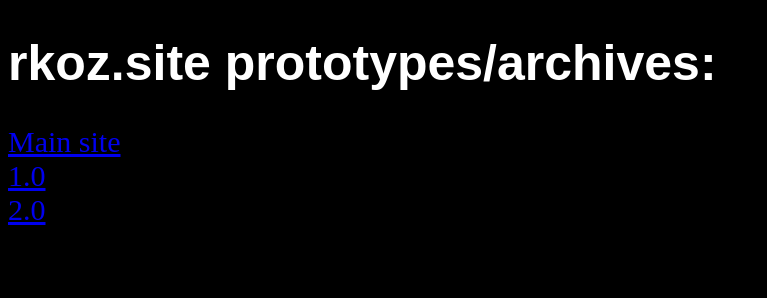
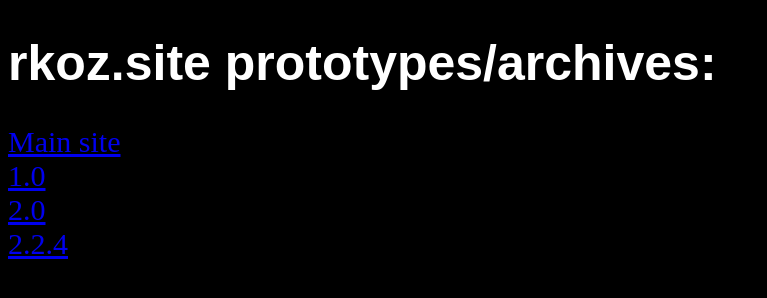
Before and after one commit to RoBezko/siteProtos, a plain HTML site: page index.html in a window 1280 px wide. Shown: the whole page, without its empty margins (0-767 px from the left). Drawn offline with Linux system fonts and the light colour scheme.

Commit message:
index.html

```diff
--- a/index.html
+++ b/index.html
@@ -12,5 +12,7 @@
     <a href="https://rkoz.site/site1.0/">1.0</a>
     <br>
     <a href="https://rkoz.site/site2.0/">2.0</a>
+    <br>
+    <a href="https://rkoz.site/site2.2.4/">2.2.4</a>
 </body>
 </html>
```
